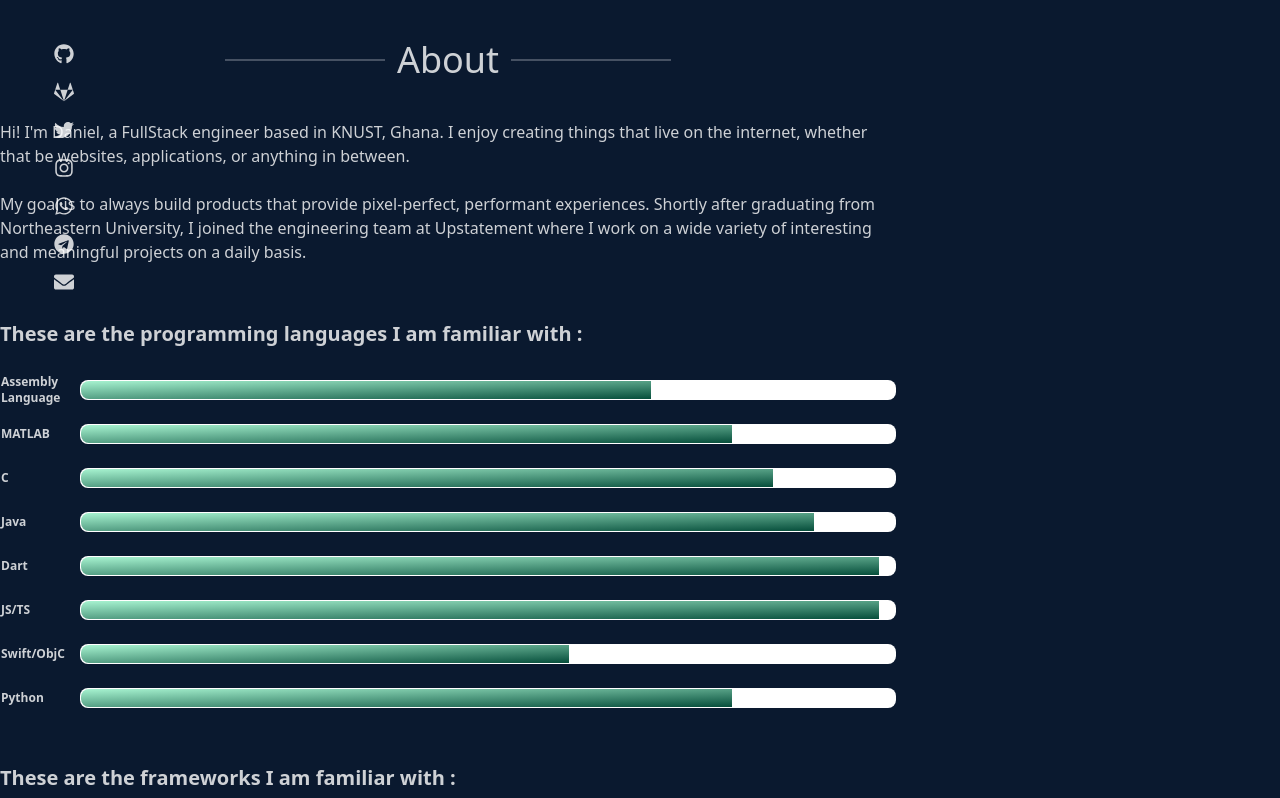
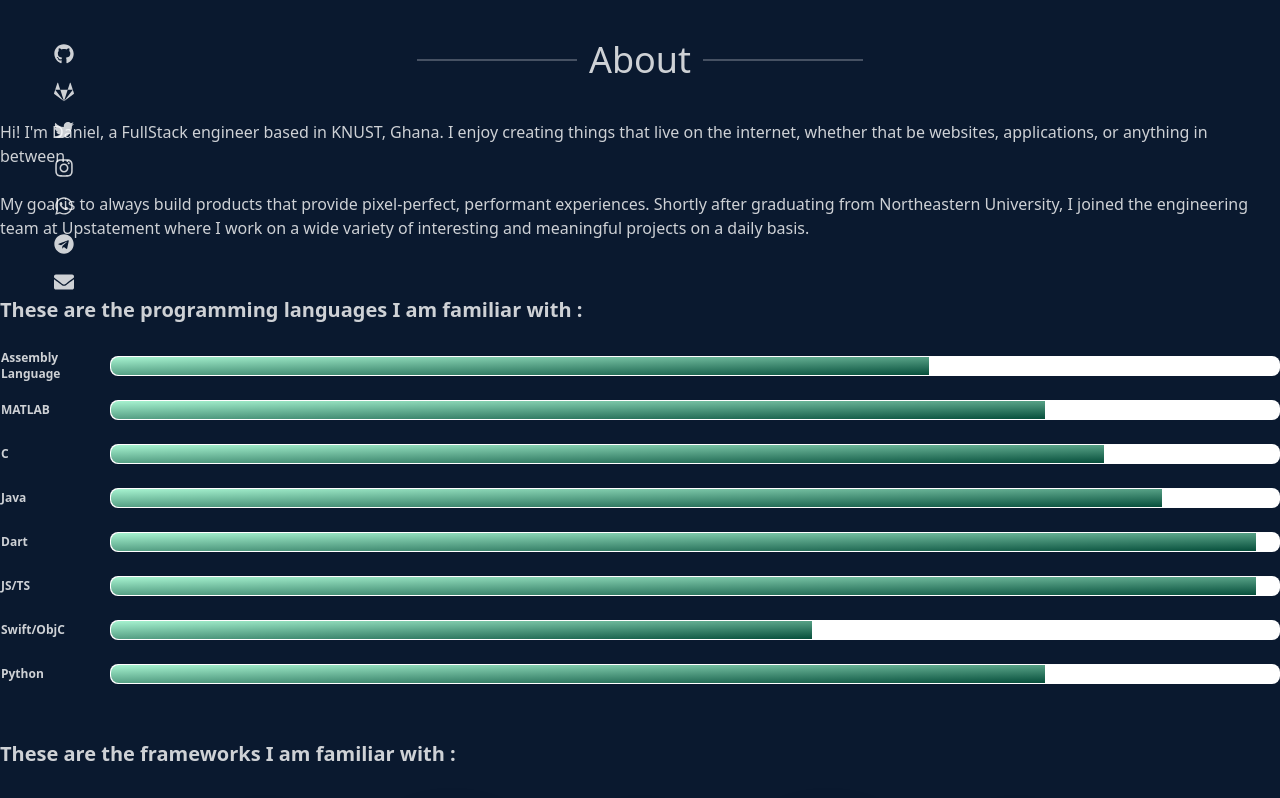
Before and after one commit to EngineerDanny/EngineerDanny_Portfolio, a React (Create React App) app: page /about in a window 1280 px wide. Shown: the top 798 px of the page. Built offline with nearby package versions, Linux system fonts and the light colour scheme.

Commit message:
debug AboutSection alignment

```diff
--- a/src/components/About/AboutSection.jsx
+++ b/src/components/About/AboutSection.jsx
@@ -25,19 +25,18 @@ const AboutSection = () => {
     gcloud,
     node,
     mongo,
-    express
+    express,
   ];
 
-
   return (
-    <div className="flex flex-col justify-start items-center h-4/6">
+    <div className="flex flex-col h-4/6 items-center justify-start">
       <div className="flex flex-row items-center my-10">
-        <div className="w-40 h-0.5  bg-gray-300 opacity-30"></div>
+        <div className="w-40 h-0.5 bg-gray-300 opacity-30"></div>
         <h1 className="text-4xl font-medium opacity-80 mx-3">About</h1>
         <div className="w-40 h-0.5 bg-gray-300 opacity-30"></div>
       </div>
       {/* Details */}
-      <div className="flex flex-col max-w-4xl items-center">
+      <div className="flex flex-col items-center justify-center">
         <p className="text-base font-light opacity-80 ">
           Hi! I'm Daniel, a FullStack engineer based in KNUST, Ghana. I enjoy
           creating things that live on the internet, whether that be websites,
```
